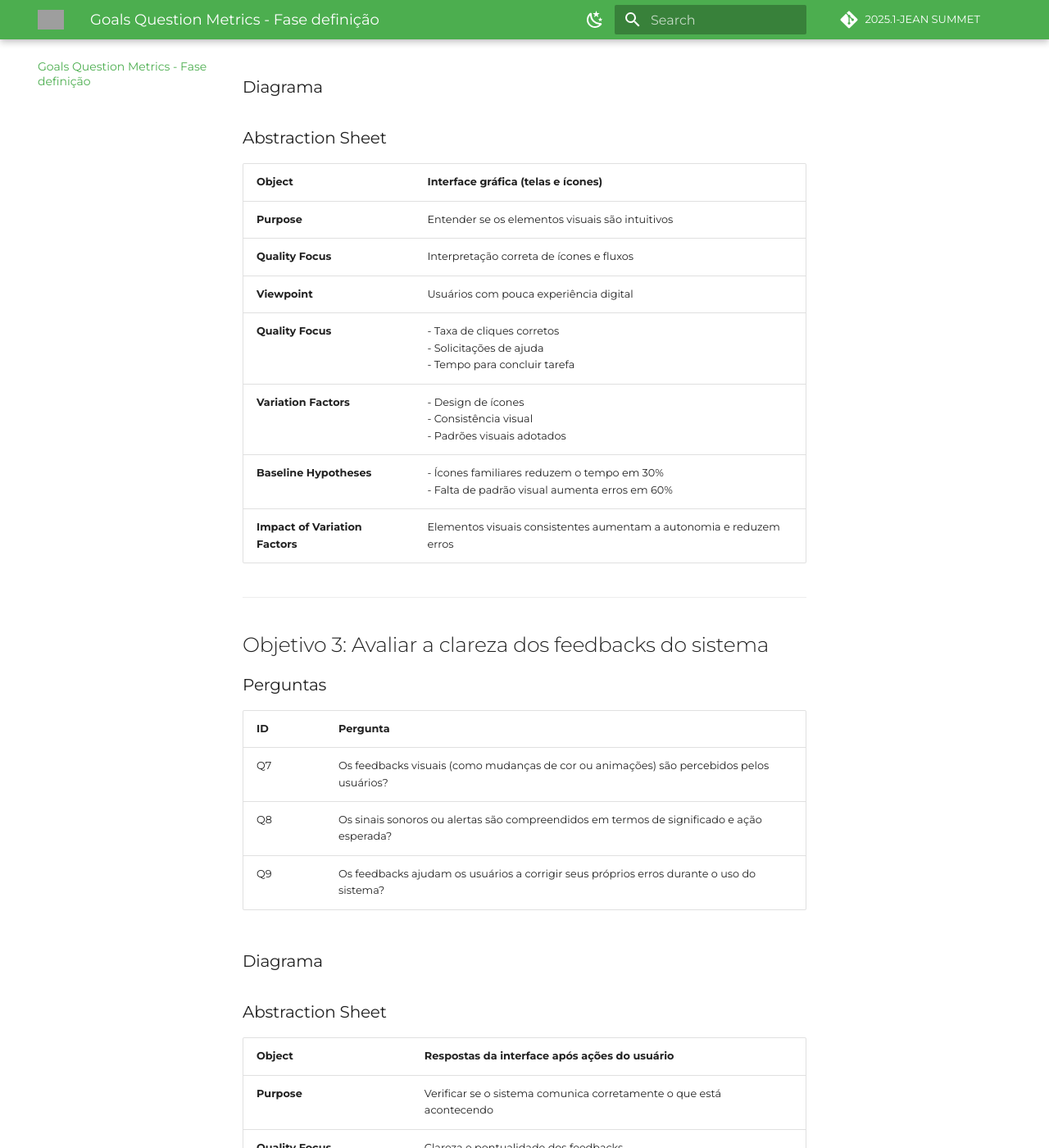
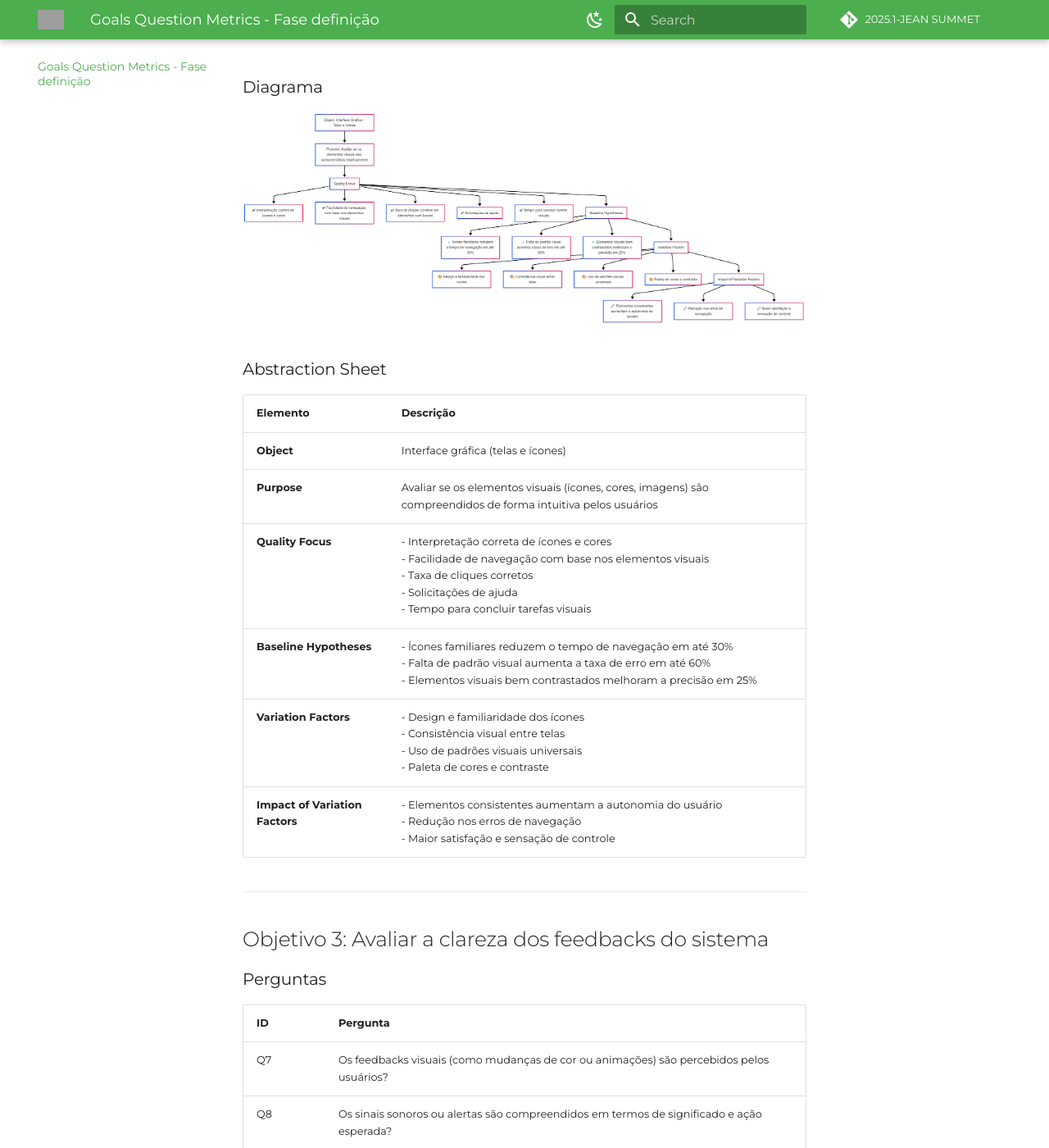
Before and after one commit to FCTE-Qualidade-de-Software-1/2025-1-T02-JEAN-SAMMET, an MkDocs documentation site: the page built from docs/goalsQuestionMetrics.md, in a window 1280 px wide and 1400 px high, scrolled down 2198 px. Shown: the whole window at 82% size. Built offline with MkDocs 1.6.1 and Material for MkDocs 9.7.7, drawn with Linux system fonts in a browser that asks for light colours; comment, search, counter and statistics services are not loaded; grey boxes are pictures that could not be loaded.

Commit message:
feat: objetivo 2

```diff
--- a/docs/goalsQuestionMetrics.md
+++ b/docs/goalsQuestionMetrics.md
@@ -45,24 +45,26 @@ Melhorar a experiência do usuário (UX/UI), com foco especial na inclusão de a
 
 | ID | Pergunta                                                                                       |
 | -- | ---------------------------------------------------------------------------------------------- |
-| Q4 | Os usuários conseguem distinguir claramente os significados dos ícones e das cores utilizadas? |
+| Q4 | Os usuários conseguem distinguir claramente os significados dos ícones e das cores utilizadas?|
 | Q5 | As imagens e cores contribuem para a tomada de decisão durante a navegação?                    |
 | Q6 | Há confusão entre elementos visuais com significados distintos ou sobreposição de funções?     |
 
 
 ### Diagrama
 
+![Diagrama](./assets/diagrama2.png)
+
 ### Abstraction Sheet
 
-| **Object**                      | Interface gráfica (telas e ícones)                                                          |
-| ------------------------------- | ------------------------------------------------------------------------------------------- |
-| **Purpose**                     | Entender se os elementos visuais são intuitivos                                             |
-| **Quality Focus**               | Interpretação correta de ícones e fluxos                                                    |
-| **Viewpoint**                   | Usuários com pouca experiência digital                                                      |
-| **Quality Focus**               | - Taxa de cliques corretos<br>- Solicitações de ajuda<br>- Tempo para concluir tarefa       |
-| **Variation Factors**           | - Design de ícones<br>- Consistência visual<br>- Padrões visuais adotados                   |
-| **Baseline Hypotheses**         | - Ícones familiares reduzem o tempo em 30%<br>- Falta de padrão visual aumenta erros em 60% |
-| **Impact of Variation Factors** | Elementos visuais consistentes aumentam a autonomia e reduzem erros                         |
+| **Elemento**                    | **Descrição**                                                                                                                                                                                           |
+| ------------------------------- | ------------------------------------------------------------------------------------------------------------------------------------------------------------------------------------------------------- |
+| **Object**                      | Interface gráfica (telas e ícones)                                                                                                                                                                      |
+| **Purpose**                     | Avaliar se os elementos visuais (ícones, cores, imagens) são compreendidos de forma intuitiva pelos usuários                                                                                            |
+| **Quality Focus**               | - Interpretação correta de ícones e cores<br>- Facilidade de navegação com base nos elementos visuais<br>- Taxa de cliques corretos<br>- Solicitações de ajuda<br>- Tempo para concluir tarefas visuais |
+| **Baseline Hypotheses**         | - Ícones familiares reduzem o tempo de navegação em até 30%<br>- Falta de padrão visual aumenta a taxa de erro em até 60%<br>- Elementos visuais bem contrastados melhoram a precisão em 25%            |
+| **Variation Factors**           | - Design e familiaridade dos ícones<br>- Consistência visual entre telas<br>- Uso de padrões visuais universais<br>- Paleta de cores e contraste                                                        |
+| **Impact of Variation Factors** | - Elementos consistentes aumentam a autonomia do usuário<br>- Redução nos erros de navegação<br>- Maior satisfação e sensação de controle                                                               |
+
 
 ---
 
```
Also changed, not shown: docs/assets/diagrama2.png (added).
